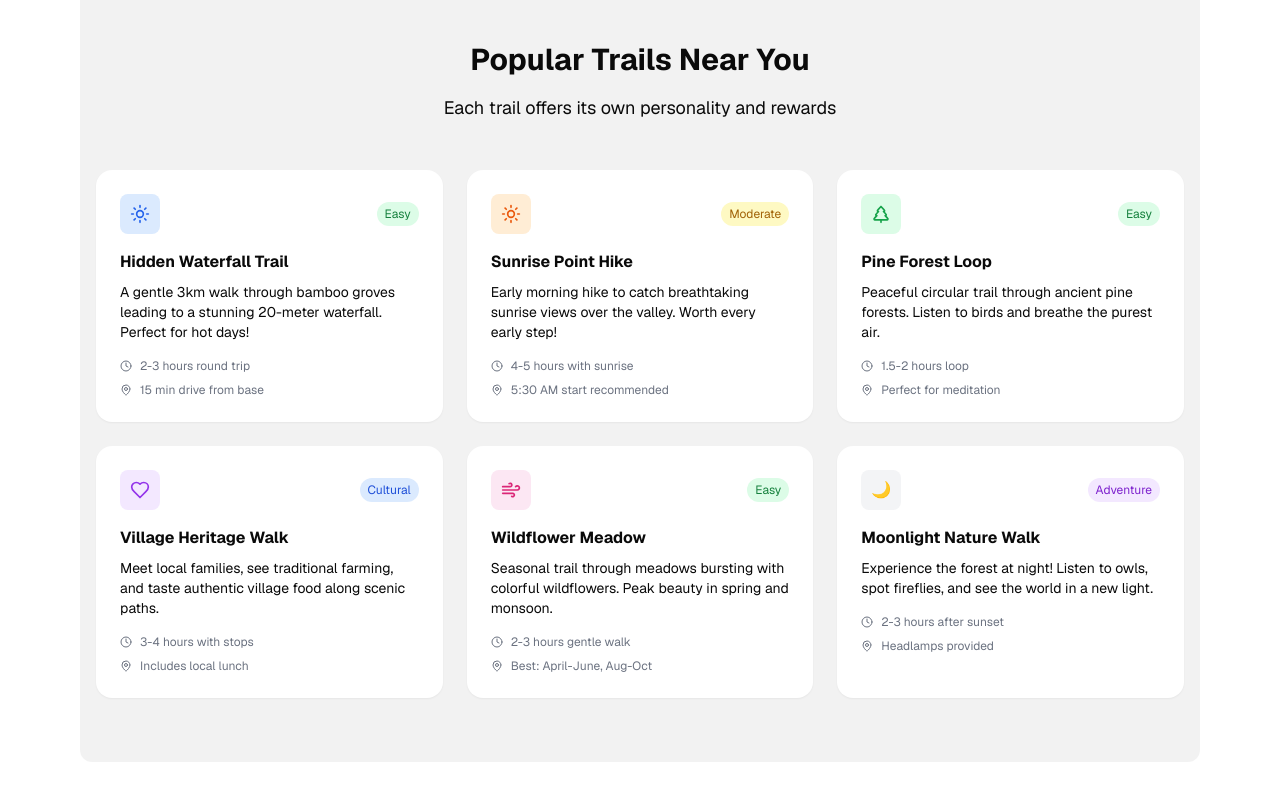
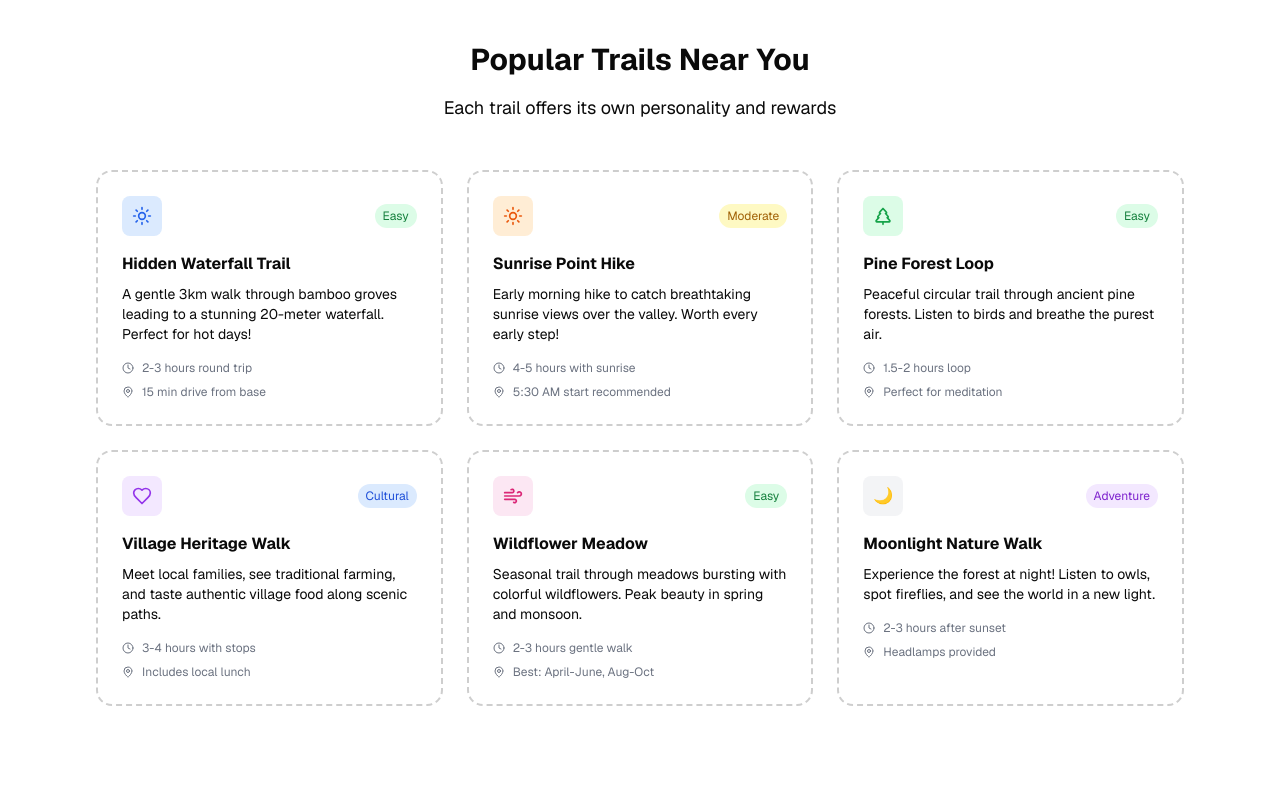
Before and after one commit to Vashishta-Mithra-Reddy/whitewaters, a Next.js app: page /hiking in a window 1280 px wide. Shown: the part 1994-2794 px from the top of the page. Built offline with nearby package versions, Linux system fonts and the light colour scheme; no server answers; the database is empty.

Commit message:
ui upgrades

```diff
--- a/app/hiking/page.tsx
+++ b/app/hiking/page.tsx
@@ -181,7 +181,7 @@ export default async function HikingPage() {
             </section>
 
             {/* Popular Hiking Trails - Card Grid */}
-            <section className="py-16 px-4 bg-foreground/5 rounded-xl">
+            <section className="py-16 px-4 rounded-xl">
                 <div className="max-w-6xl mx-auto">
                     <div className="text-center mb-12">
                         <h2 className="text-3xl font-bold text-foreground mb-4">Popular Trails Near You</h2>
@@ -190,7 +190,7 @@ export default async function HikingPage() {
 
                     <div className="grid md:grid-cols-2 lg:grid-cols-3 gap-6">
                         {/* Waterfall Trail */}
-                        <div className="bg-background rounded-2xl p-6 shadow-sm hover:shadow-md transition-shadow">
+                        <div className="bg-background rounded-2xl p-6 border-2 border-foreground/20 border-dashed">
                             <div className="flex items-center justify-between mb-4">
                                 <div className="w-10 h-10 bg-blue-100 rounded-lg flex items-center justify-center">
                                     <Sun className="w-5 h-5 text-blue-600" />
@@ -212,7 +212,7 @@ export default async function HikingPage() {
                         </div>
 
                         {/* Sunrise Point */}
-                        <div className="bg-background rounded-2xl p-6 shadow-sm hover:shadow-md transition-shadow">
+                        <div className="bg-background rounded-2xl p-6 border-2 border-foreground/20 border-dashed">
                             <div className="flex items-center justify-between mb-4">
                                 <div className="w-10 h-10 bg-orange-100 rounded-lg flex items-center justify-center">
                                     <Sun className="w-5 h-5 text-orange-600" />
@@ -234,7 +234,7 @@ export default async function HikingPage() {
                         </div>
 
                         {/* Forest Loop */}
-                        <div className="bg-background rounded-2xl p-6 shadow-sm hover:shadow-md transition-shadow">
+                        <div className="bg-background rounded-2xl p-6 border-2 border-foreground/20 border-dashed">
                             <div className="flex items-center justify-between mb-4">
                                 <div className="w-10 h-10 bg-green-100 rounded-lg flex items-center justify-center">
                                     <TreePine className="w-5 h-5 text-green-600" />
@@ -256,7 +256,7 @@ export default async function HikingPage() {
                         </div>
 
                         {/* Village Trail */}
-                        <div className="bg-background rounded-2xl p-6 shadow-sm hover:shadow-md transition-shadow">
+                        <div className="bg-background rounded-2xl p-6 border-2 border-foreground/20 border-dashed">
                             <div className="flex items-center justify-between mb-4">
                                 <div className="w-10 h-10 bg-purple-100 rounded-lg flex items-center justify-center">
                                     <Heart className="w-5 h-5 text-purple-600" />
@@ -278,7 +278,7 @@ export default async function HikingPage() {
                         </div>
 
                         {/* Meadow Trail */}
-                        <div className="bg-background rounded-2xl p-6 shadow-sm hover:shadow-md transition-shadow">
+                        <div className="bg-background rounded-2xl p-6 border-2 border-foreground/20 border-dashed">
                             <div className="flex items-center justify-between mb-4">
                                 <div className="w-10 h-10 bg-pink-100 rounded-lg flex items-center justify-center">
                                     <Wind className="w-5 h-5 text-pink-600" />
@@ -300,7 +300,7 @@ export default async function HikingPage() {
                         </div>
 
                         {/* Night Hike */}
-                        <div className="bg-background rounded-2xl p-6 shadow-sm hover:shadow-md transition-shadow">
+                        <div className="bg-background rounded-2xl p-6 border-2 border-foreground/20 border-dashed">
                             <div className="flex items-center justify-between mb-4">
                                 <div className="w-10 h-10 bg-gray-100 rounded-lg flex items-center justify-center">
                                     <span className="text-gray-600">🌙</span>
--- a/app/kayaking/page.tsx
+++ b/app/kayaking/page.tsx
@@ -103,7 +103,7 @@ export default async function KayakingPage() {
                             </div>
                         </div>
 
-                        <div className="bg-background p-8 rounded-2xl">
+                        <div className="bg-background p-8 rounded-2xl border-2 border-foreground/20 border-dashed">
                             <h3 className="text-xl font-semibold text-foreground mb-4">Perfect for Learning</h3>
                             <p className="text-foreground mb-6">Learning to kayak takes time and patience. We recommend planning at least 4-5 days for a basic course—it&apos;s always better with a friend for both fun and future paddling adventures.</p>
 
--- a/app/rafting/page.tsx
+++ b/app/rafting/page.tsx
@@ -101,7 +101,7 @@ export default async function RaftingPage() {
                             </div>
                         </div>
 
-                        <div className="bg-background p-8 rounded-2xl">
+                        <div className="bg-background p-8 rounded-2xl border-2 border-foreground/20 border-dashed">
                             <h3 className="text-xl font-semibold text-foreground mb-4">The Full Experience</h3>
                             <p className="text-foreground mb-6">We help you choose the perfect descent based on your group&apos;s experience and adventure appetite. From gentle Class II waters to heart-pounding Class V rapids, every journey is tailored to your desires.</p>
 
--- a/components/shared/footer.tsx
+++ b/components/shared/footer.tsx
@@ -7,7 +7,7 @@ return(
     <footer className="w-full flex items-center justify-between text-center text-xs gap-8 py-16 max-w-7xl px-20 mb-16 md:mb-16 md:bg-[#b1e3fa]/20 md:dark:bg-[#b1e3fa]/10 bg-background/60 rounded-none md:rounded-xl">
       <Link href={"/"} className="text-xl font-semibold">
       <div className="flex items-center">
-      <Image src="/whitewatersx.jpg" width={50} height={50} alt="White Waters Logo" className="rounded-full"/>
+      <Image src="/white_waters_v5.png" width={80} height={80} alt="White Waters Logo" className="rounded-full"/>
       <p className="pl-4 font-bold">White Waters</p>
       </div>
       </Link>
--- a/components/shared/header.tsx
+++ b/components/shared/header.tsx
@@ -10,7 +10,7 @@ return (
             <div className="flex gap-5 items-center font-semibold">
               {/* <Link href={"/"} className="text-xl font-bold">White Waters</Link> */}
               <Link href={"/"} className="text-xl font-bold px-0 md:px-10">
-              <Image src="/whitewatersx.jpg" width={50} height={50} alt="White Waters Logo" className="rounded-full"/>
+              <Image src="/white_waters_v5.png" width={60} height={60} alt="White Waters Logo" className="rounded-full"/>
               </Link>
             </div>
             <Navigation />
```
Also changed, not shown: app/pilgrimage/page.tsx (+4 -4 lines), app/trekking/page.tsx (+10 -10 lines).
